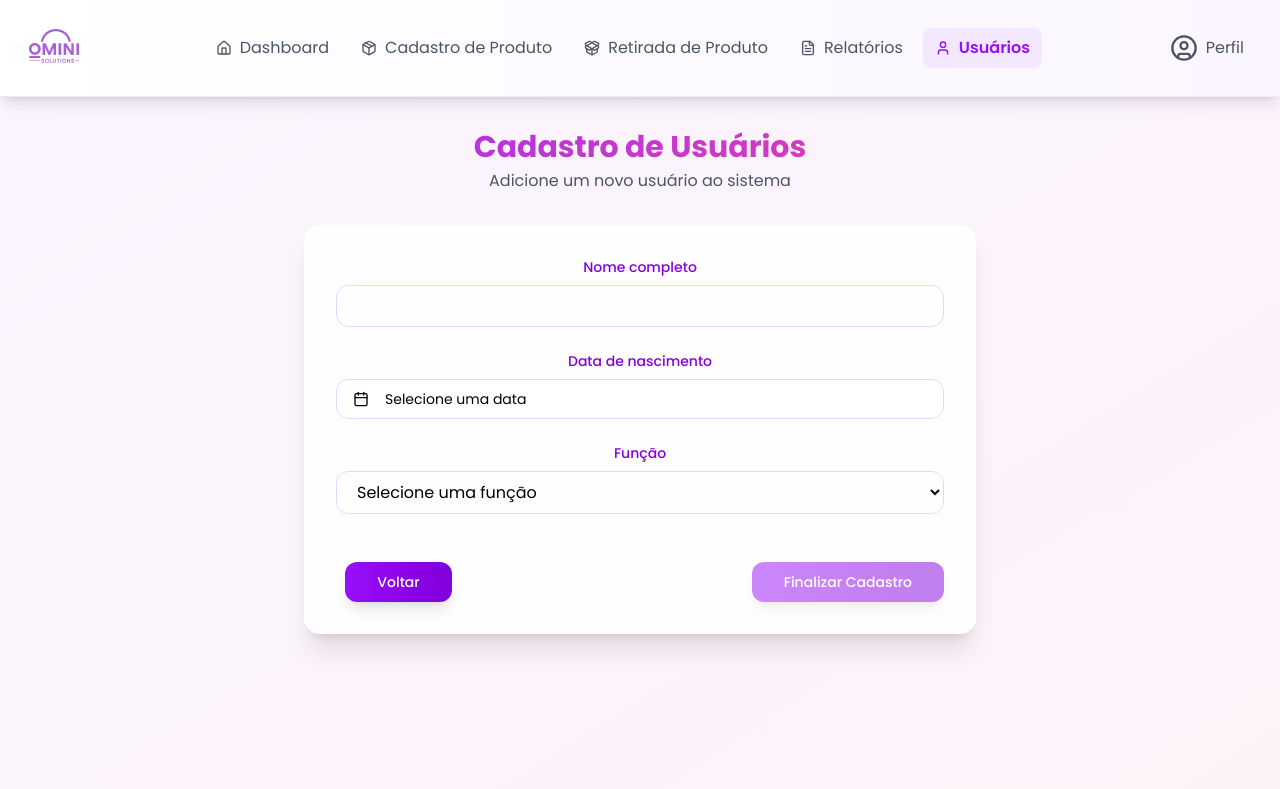
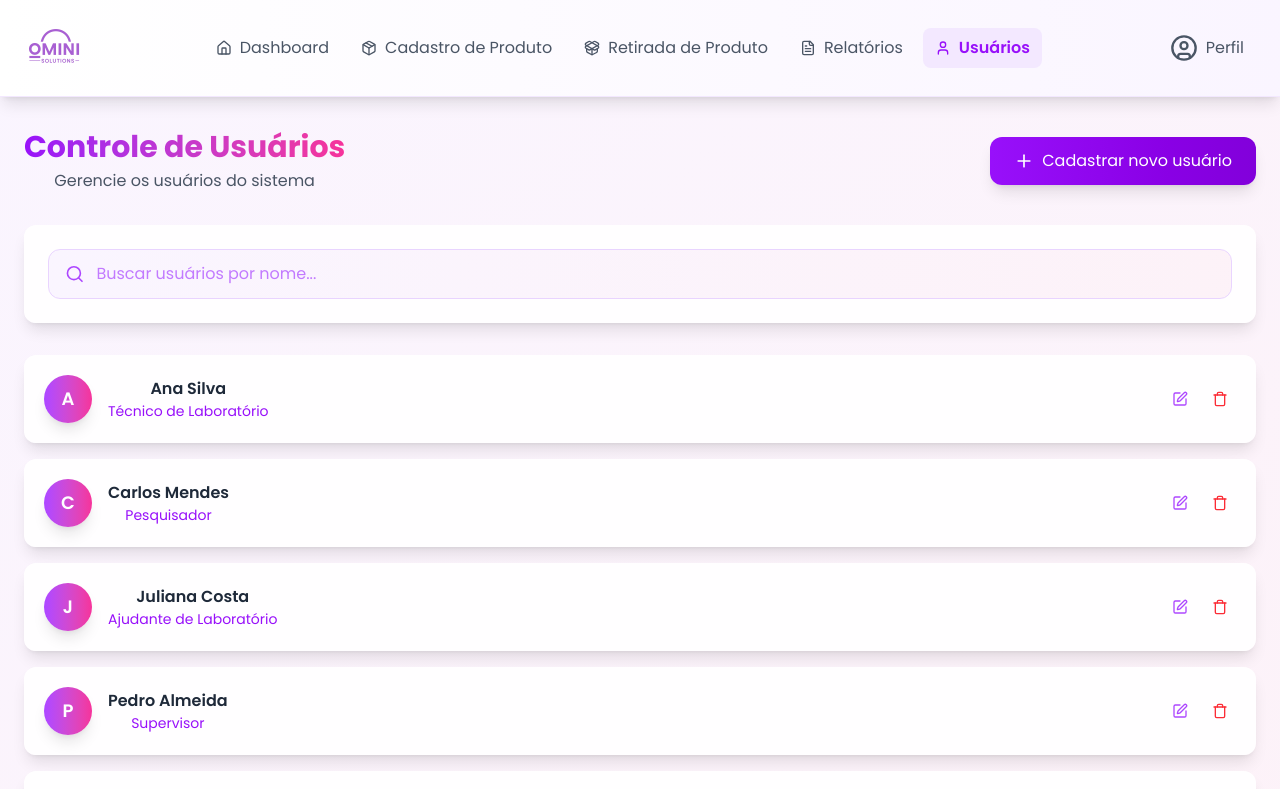
Before and after one commit to LucasMGcode/Omini, a React (Vite) app in the folder front/: page /users in a window 1280 px wide. Shown: the top 789 px of the page. Built offline with nearby package versions, Linux system fonts and the light colour scheme.

Commit message:
Consertando a tela de usuários que não estava sendo exibida

```diff
--- a/front/src/pages/UserRegistration.tsx
+++ b/front/src/pages/UserRegistration.tsx
@@ -51,7 +51,7 @@ const UserRegistration = () => {
                 <input
                   id="fullName"
                   type="text"
-                  className="form-input"
+                  className="form-input border border-purple-200 rounded-xl w-full px-4 py-2 focus:outline-none focus:ring-2 focus:ring-purple-500"
                   value={fullName}
                   onChange={(e) => setFullName(e.target.value)}
                   required
@@ -88,12 +88,12 @@ const UserRegistration = () => {
               </div>
 
               <div>
-                <label htmlFor="role" className="block text-sm font-medium text-purple-700 mb-2 font-poppins">
+                <label htmlFor="role" className="block text-sm font-medium text-purple-700 mb-2 font-poppins margin-top-4">
                   Função
                 </label>
                 <select
                   id="role"
-                  className="form-input"
+                  className="form-input border border-purple-200 rounded-xl w-full px-4 py-2 focus:outline-none focus:ring-2 focus:ring-purple-500"
                   value={selectedRole}
                   onChange={(e) => setSelectedRole(e.target.value)}
                   required
@@ -109,23 +109,18 @@ const UserRegistration = () => {
 
               <div className="flex justify-end pt-6">
                 <Button
+                    type="button"
+                    onClick={() => navigate('/Dashboard')}
+                    className="bg-gradient-to-r from-purple-600 to-purple-700 text-white hover:from-purple-700 hover:to-purple-800 px-8 py-3 rounded-xl font-montserrat shadow-lg hover:shadow-xl transition-all duration-300 mr-75 "
+                    >
+                    Voltar
+                </Button>
+                <Button
                   type="submit"
                   disabled={!fullName || !date || !selectedRole}
-
                   className="bg-gradient-to-r from-purple-600 to-purple-700 text-white hover:from-purple-700 hover:to-purple-800 px-8 py-3 rounded-xl font-montserrat shadow-lg hover:shadow-xl transition-all duration-300"
                 >
                   Finalizar Cadastro
-                </Button>
-              </div>
-              <div className="flex begin pt-6">
-                <Button
-                  type="button"
-                  onClick={() => navigate('/Dashboard')}
-                  disabled={!fullName || !date || !selectedRole}
-
-                  className="bg-gradient-to-r from-purple-600 to-purple-700 text-white hover:from-purple-700 hover:to-purple-800 px-8 py-3 rounded-xl font-montserrat shadow-lg hover:shadow-xl transition-all duration-300"
-                >
-                  Voltar
                 </Button>
               </div>
             </div>
--- a/front/src/pages/Users.tsx
+++ b/front/src/pages/Users.tsx
@@ -1,134 +1,78 @@
+
 import React, { useState } from 'react';
-import { useNavigate } from 'react-router-dom';
 import Header from '../components/Header';
-import { Button } from '@/components/ui/button';
-import { Calendar } from '@/components/ui/calendar';
-import {
-  Popover,
-  PopoverContent,
-  PopoverTrigger,
-} from '@/components/ui/popover';
-import { format } from 'date-fns';
-import { Calendar as CalendarIcon } from 'lucide-react';
-import { cn } from '@/lib/utils';
+import UserCard from '../components/UserCard';
+import { Plus, Search } from 'lucide-react';
+import { Link } from 'react-router-dom';
 
-const roles = [
-  "Ajudante",
-  "Técnico",
-  "Pesquisador",
-  "Supervisor",
-  "Administrador"
+// Mock data for demonstration
+const mockUsers = [
+  { id: 1, name: 'Ana Silva', role: 'Técnico de Laboratório' },
+  { id: 2, name: 'Carlos Mendes', role: 'Pesquisador' },
+  { id: 3, name: 'Juliana Costa', role: 'Ajudante de Laboratório' },
+  { id: 4, name: 'Pedro Almeida', role: 'Supervisor' },
+  { id: 5, name: 'Fernanda Santos', role: 'Técnico de Laboratório' },
+  { id: 6, name: 'Roberto Oliveira', role: 'Ajudante de Laboratório' },
 ];
 
-const UserRegistration = () => {
-  const navigate = useNavigate();
-  const [fullName, setFullName] = useState("");
-  const [date, setDate] = useState<Date | undefined>(undefined);
-  const [selectedRole, setSelectedRole] = useState("");
+const Users = () => {
+  const [searchQuery, setSearchQuery] = useState("");
 
-  const handleSubmit = (e: React.FormEvent) => {
-    e.preventDefault();
-    navigate('/users');
-  };
+  const filteredUsers = mockUsers.filter(user =>
+    user.name.toLowerCase().includes(searchQuery.toLowerCase())
+  );
 
   return (
     <div className="min-h-screen bg-gradient-to-br from-purple-50 to-pink-50">
-      {/* <Header /> */}
       <Header />
       <main className="container mx-auto px-6 py-8">
-        <div className="mb-8">
-          <h1 className="text-3xl font-bold bg-gradient-to-r from-purple-600 to-pink-500 bg-clip-text text-transparent font-poppins">Cadastro de Usuários</h1>
-          <p className="text-gray-600 font-montserrat mt-1">Adicione um novo usuário ao sistema</p>
+        <div className="flex items-center justify-between mb-8">
+          <div>
+            <h1 className="text-3xl font-bold bg-gradient-to-r from-purple-600 to-pink-500 bg-clip-text text-transparent font-poppins">Controle de Usuários</h1>
+            <p className="text-gray-600 font-montserrat mt-1">Gerencie os usuários do sistema</p>
+          </div>
+          <Link
+            to="/User-Registration"
+            className="flex items-center bg-gradient-to-r from-purple-600 to-purple-700 text-white px-6 py-3 rounded-xl hover:from-purple-700 hover:to-purple-800 transition-all duration-300 shadow-lg hover:shadow-xl transform hover:-translate-y-1 font-montserrat"
+          >
+            <Plus className="h-5 w-5 mr-2" />
+            Cadastrar novo usuário
+          </Link>
         </div>
 
-        <div className="bg-white/90 backdrop-blur-sm p-8 rounded-2xl shadow-xl max-w-2xl mx-auto border-0">
-          <form onSubmit={handleSubmit}>
-            <div className="space-y-6">
-              <div>
-                <label htmlFor="fullName" className="block text-sm font-medium text-purple-700 mb-2 font-poppins">
-                  Nome completo
-                </label>
-                <input
-                  id="fullName"
-                  type="text"
-                  className="form-input border border-purple-200 rounded-xl w-full px-4 py-2 focus:outline-none focus:ring-2 focus:ring-purple-500"
-                  value={fullName}
-                  onChange={(e) => setFullName(e.target.value)}
-                  required
-                />
-              </div>
+        <div className="bg-white/90 backdrop-blur-sm p-6 rounded-xl shadow-lg mb-8 border-0">
+          <div className="flex items-center border border-purple-200 rounded-xl px-4 py-3 bg-gradient-to-r from-purple-50 to-pink-50">
+            <Search className="h-5 w-5 text-purple-500 mr-3" />
+            <input
+              type="text"
+              placeholder="Buscar usuários por nome..."
+              className="w-full outline-none bg-transparent font-montserrat placeholder-purple-400"
+              value={searchQuery}
+              onChange={(e) => setSearchQuery(e.target.value)}
+            />
+          </div>
+        </div>
 
-              <div>
-                <label className="block text-sm font-medium text-purple-700 mb-2 font-poppins">
-                  Data de nascimento
-                </label>
-                <Popover>
-                  <PopoverTrigger asChild>
-                    <Button
-                      variant={"outline"}
-                      className={cn(
-                        "w-full justify-start text-left font-normal border-purple-200 hover:bg-purple-50 rounded-xl",
-                        !date && "text-muted-foreground"
-                      )}
-                    >
-                      <CalendarIcon className="mr-2 h-4 w-4" />
-                      {date ? format(date, "dd/MM/yyyy") : <span>Selecione uma data</span>}
-                    </Button>
-                  </PopoverTrigger>
-                  <PopoverContent className="w-auto p-0 pointer-events-auto">
-                    <Calendar
-                      mode="single"
-                      selected={date}
-                      onSelect={setDate}
-                      initialFocus
-                      className="p-3"
-                    />
-                  </PopoverContent>
-                </Popover>
-              </div>
-
-              <div>
-                <label htmlFor="role" className="block text-sm font-medium text-purple-700 mb-2 font-poppins margin-top-4">
-                  Função
-                </label>
-                <select
-                  id="role"
-                  className="form-input border border-purple-200 rounded-xl w-full px-4 py-2 focus:outline-none focus:ring-2 focus:ring-purple-500"
-                  value={selectedRole}
-                  onChange={(e) => setSelectedRole(e.target.value)}
-                  required
-                >
-                  <option value="" disabled>Selecione uma função</option>
-                  {roles.map((role) => (
-                    <option key={role} value={role}>
-                      {role}
-                    </option>
-                  ))}
-                </select>
-              </div>
-
-              <div className="flex justify-end pt-6">
-                <Button
-                    type="button"
-                    onClick={() => navigate('/Dashboard')}
-                    className="bg-gradient-to-r from-purple-600 to-purple-700 text-white hover:from-purple-700 hover:to-purple-800 px-8 py-3 rounded-xl font-montserrat shadow-lg hover:shadow-xl transition-all duration-300 mr-75 "
-                    >
-                    Voltar
-                </Button>
-                <Button
-                  type="submit"
-                  disabled={!fullName || !date || !selectedRole}
-                  className="bg-gradient-to-r from-purple-600 to-purple-700 text-white hover:from-purple-700 hover:to-purple-800 px-8 py-3 rounded-xl font-montserrat shadow-lg hover:shadow-xl transition-all duration-300"
-                >
-                  Finalizar Cadastro
-                </Button>
+        <div className="space-y-4">
+          {filteredUsers.length > 0 ? (
+            filteredUsers.map((user) => (
+              <UserCard
+                key={user.id}
+                name={user.name}
+                role={user.role}
+              />
+            ))
+          ) : (
+            <div className="text-center py-12 text-gray-500">
+              <div className="bg-white/80 backdrop-blur-sm rounded-xl p-8 shadow-lg">
+                <p className="font-montserrat">Nenhum usuário encontrado.</p>
               </div>
             </div>
-          </form>
+          )}
         </div>
       </main>
     </div>
   );
 };
 
-export default UserRegistration;
+export default Users;
```
